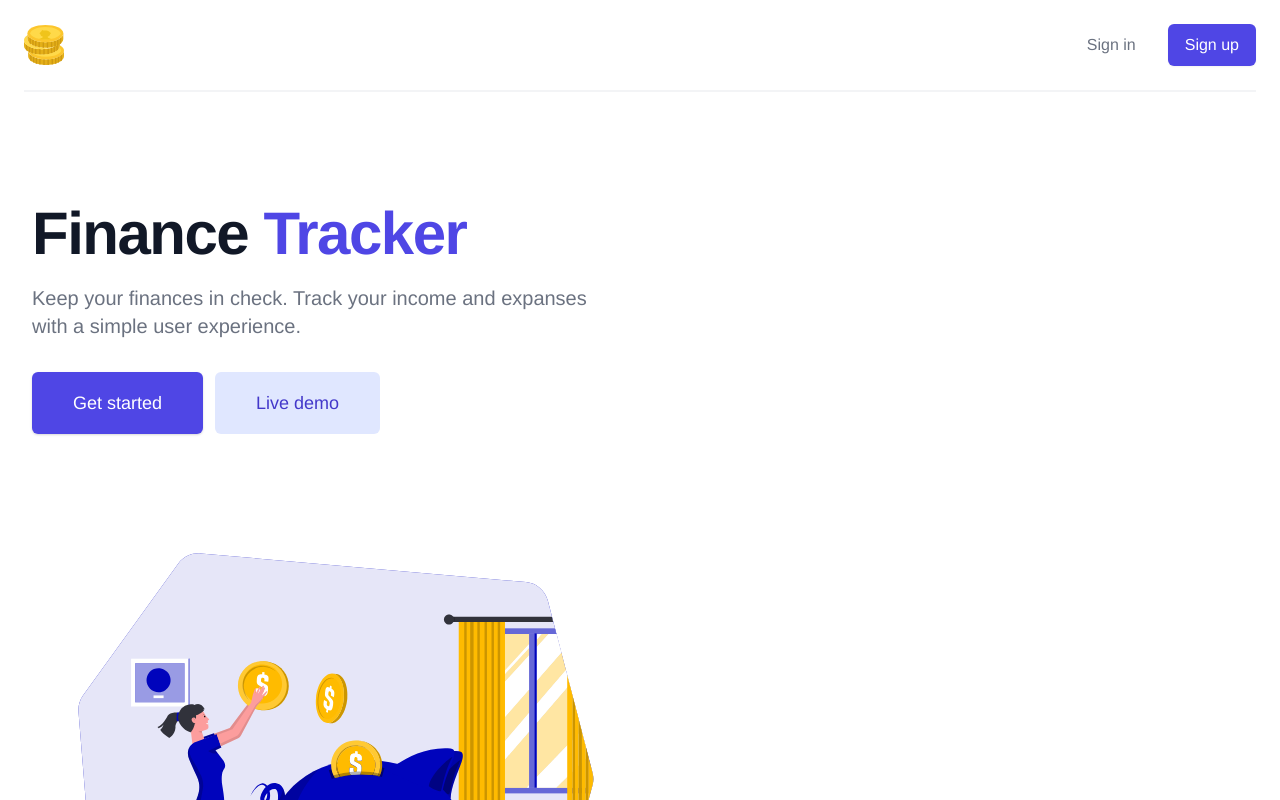
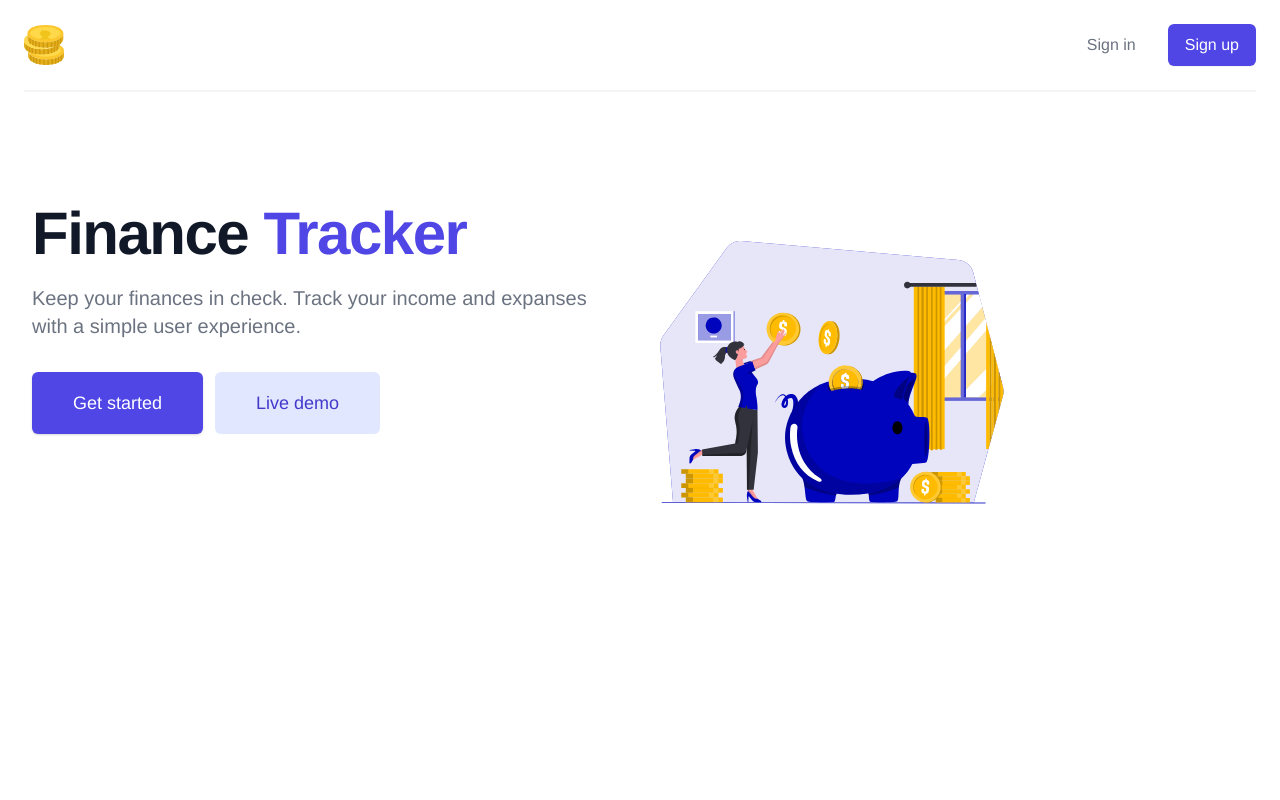
Before and after one commit to ToGanz/budgeting-app, a Vue app: page / in a window 1280 px wide. Shown: the top 800 px of the page. Built offline with nearby package versions, Linux system fonts and the light colour scheme.

Commit message:
position image on hero

```diff
--- a/src/views/Home.vue
+++ b/src/views/Home.vue
@@ -1,19 +1,10 @@
 <template>
-  <div class="max-w-7xl mx-auto z-5 ">
+  <div class="max-w-7xl mx-auto">
     <div
-      class="relative pb-4 bg-white sm:pb-8 md:pb-10 lg:max-w-2xl lg:w-full lg:pb-14 xl:pb-16"
+      class="relative z-10 pb-4 bg-white sm:pb-8 md:pb-10 lg:w-full lg:pb-14 xl:pb-16"
     >
-      <svg
-        class="hidden lg:block absolute right-0 inset-y-0 h-full w-48 text-white transform translate-x-1/2"
-        fill="currentColor"
-        viewBox="0 0 100 100"
-        preserveAspectRatio="none"
-        aria-hidden="true"
-      >
-        <polygon points="50,0 100,0 50,100 0,100" />
-      </svg>
       <main
-        class="mt-10 mx-auto max-w-7xl px-4 sm:mt-12 sm:px-6 md:mt-16 lg:mt-20 lg:px-8 xl:mt-28"
+        class="flex flex-wrap mt-10 mx-auto max-w-7xl px-4 sm:mt-12 sm:px-6 md:mt-16 lg:mt-20 lg:px-8 xl:mt-28"
       >
         <div class="sm:text-center lg:text-left">
           <h1
@@ -64,15 +55,15 @@
             </div>
           </div>
         </div>
+        <div class="max-w-md">
+          <img
+            class="h-full w-full object-cover"
+            src="../assets/images/SavingMoney.svg"
+            alt="Picture of woman with a piggy bank"
+          />
+        </div>
       </main>
     </div>
-  </div>
-  <div class="z-2 max-w-2xl">
-    <img
-      class="h-full w-full object-cover"
-      src="../assets/images/SavingMoney.svg"
-      alt="Picture of woman with a piggy bank"
-    />
   </div>
 </template>
 
@@ -87,32 +78,4 @@ export default {
 }
 </script>
 
-<style>
-.title {
-  font-size: clamp(2.5rem, 3.2vw + 2rem, 4rem);
-  font-family: 'Roboto', sans-serif;
-  font-weight: 700;
-  background-image: linear-gradient(
-    90deg,
-    rgb(2, 0, 36) 0%,
-    rgb(9, 9, 121) 57%,
-    rgb(0, 212, 255) 100%
-  );
-  -webkit-background-clip: text;
-  -webkit-text-fill-color: transparent;
-  /* font-size: clamp(2.5rem, 3.2vw + 2rem, 4rem);
-  min-height: 0vh;
-  font-family: silkabold;
-  text-align: center;
-  line-height: 1.2;
-  color: transparent;
-  margin: 32px;
-  background: linear-gradient(
-      90deg,
-      rgb(2, 0, 36) 0%,
-      rgb(9, 9, 121) 57%,
-      rgb(0, 212, 255) 100%
-    )
-    text rgb(2, 0, 36); */
-}
-</style>
+<style></style>
```
